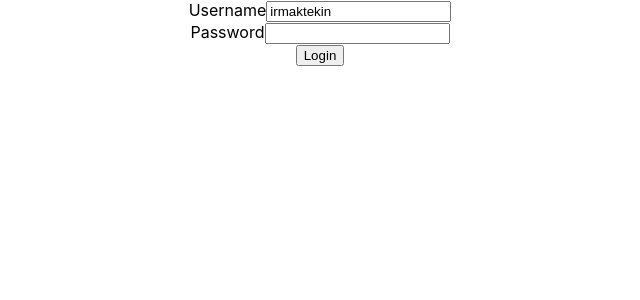
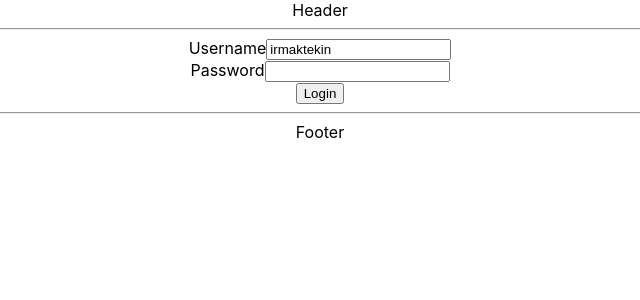
Before and after one commit to irmaktekin/Full-Stack, a React (Create React App) app in the folder front-end/todo-app/: page / in a window 1280 px wide. Shown: the top 300 px of the page, without its empty margins (320-960 px from the left). Built offline with nearby package versions, Linux system fonts and the light colour scheme.

Commit message:
Header and footer components are implemented.

```diff
--- a/front-end/todo-app/src/components/todo/TodoApp.jsx
+++ b/front-end/todo-app/src/components/todo/TodoApp.jsx
@@ -5,18 +5,22 @@
 export default function ToDoApp(){
     return (
         <div>
+        <HeaderComponent/>
         <BrowserRouter>
             <Routes>
                 <Route path='/' element={<LoginComponent/>}/>
                 <Route path='/login' element={<LoginComponent/>}/>
                 <Route path='/welcome/:username' element={<WelcomeComponent/>}/>
                 <Route path='/todos' element={<ListTodosComponent/>}/>
+                <Route path='/logout' element={<LogoutComponent/>}/>
                 <Route path='*' element={<ErrorComponent/>}/>
 
 
 
             </Routes>
         </BrowserRouter>
+
+        <FooterComponent/>
 
 
         </div>
@@ -133,6 +137,7 @@
                             <td>Target Date</td>
 
                         </tr>
+                        </thead>
 
                         <tbody>
                             {
@@ -150,10 +155,41 @@
                             }
 
                         </tbody>
-                    </thead>
                 </table>
             </div>
         </div>
 
     )
 }
+
+
+function HeaderComponent(){
+    return (
+        <div className="header">
+            <div>
+                Header <hr/>
+            </div>
+        </div>
+
+    )
+}
+function FooterComponent(){
+    return (
+        <div className="footer">
+            <div>
+                <hr/> Footer
+            </div>
+        </div>
+
+    )
+}
+function LogoutComponent(){
+    return (
+        <div className="ErrorComponent">
+            <div>
+                You are logged out.
+            </div>
+        </div>
+
+    )
+}
```
